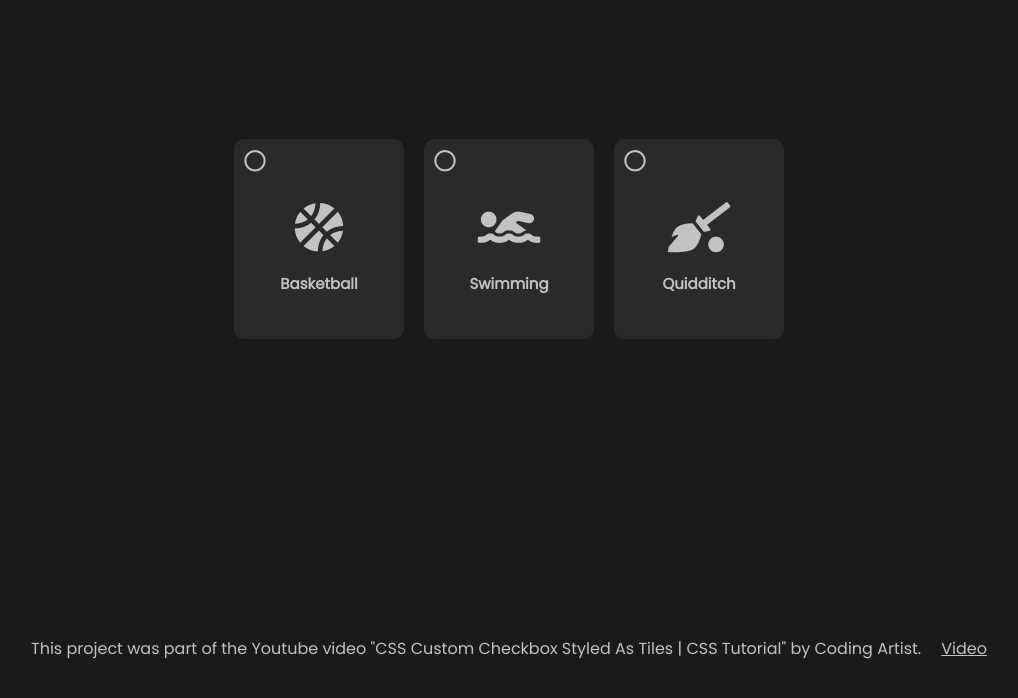
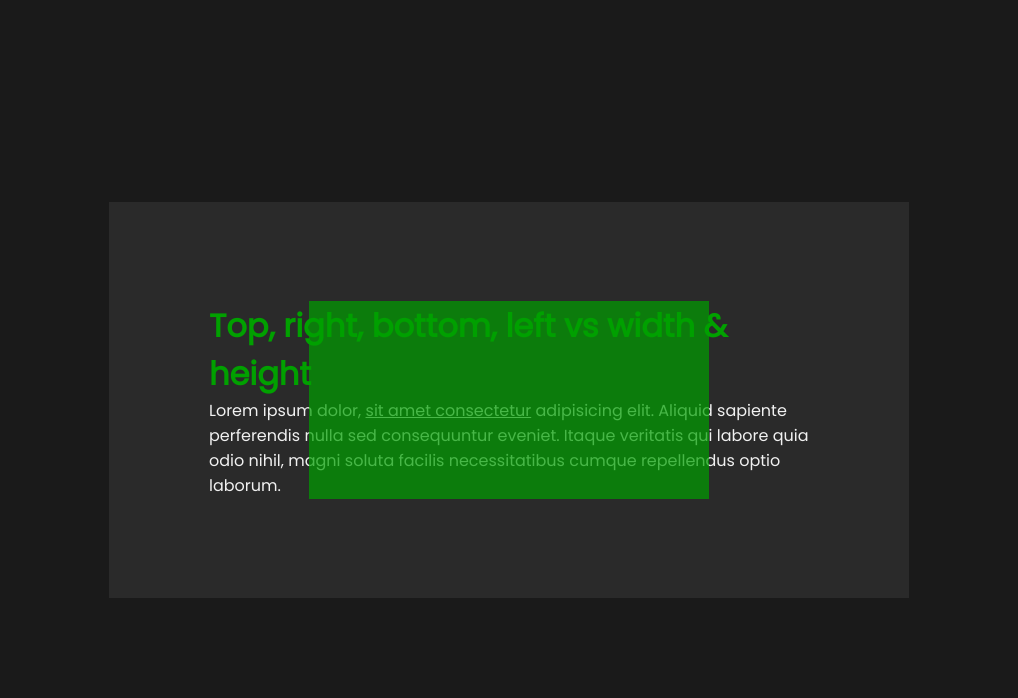
Before and after one commit to nitaicharan/Personal-CSS, a plain HTML site: page index.html in a window 1280 px wide. Shown: the whole page, without its empty margins (131-1149 px from the left). Drawn offline with Linux system fonts and the light colour scheme.

Commit message:
Width & Height vs. Positioning properies (top, right, bottom, left)

```diff
--- a/css/style.css
+++ b/css/style.css
@@ -1,4 +1,3 @@
-@charset "UTF-8";
 *,
 *:after,
 *:before {
@@ -10,72 +9,41 @@
 
 html {
   font-family: "Poppins", sans-serif;
+  font-size: 62.5%;
 }
 
 body {
+  font-size: 1.6rem;
   box-sizing: border-box;
-  color: #c2c2c2;
+  color: #f1f1f1;
   background-color: #1a1a1a;
 }
 
-main {
-  min-width: 100%;
-  height: 100vh;
-  display: flex;
-  align-items: center;
-  justify-content: center;
-  flex-wrap: wrap;
-  gap: 20px;
+.title {
+  color: #01a000;
 }
 
-section {
-  height: 200px;
-  width: 170px;
-  display: flex;
-  flex-direction: column;
-  justify-content: center;
+.content {
+  margin: 0 auto;
+  width: min(80rem);
+  margin-top: 50vh;
+  transform: translateY(-50%);
   position: relative;
   background-color: #2a2a2a;
-  border-radius: 10px;
-  overflow: hidden;
-  transition-duration: 0.2s;
-}
-section:hover {
-  transform: scale(1.1);
+  padding: 10rem;
 }
 
-input {
+.example {
   position: absolute;
-  height: 100%;
-  width: 100%;
-  padding: 10px;
-  appearance: none;
-}
-input::after {
-  content: "";
-  font-family: "Font Awesome 5 Free";
-  font-size: 22px;
-  font-weight: 400;
-}
-input:checked {
-  border-style: solid;
-  border-radius: 10px;
-}
-input:checked::after {
-  font-weight: 900;
-  content: "";
-}
-
-label {
-  font-size: 50px;
-  display: flex;
-  flex-direction: column;
-  align-items: center;
-}
-
-h6 {
-  font-size: 15px;
-  transform: translateY(20px);
+  width: 50%;
+  height: 50%;
+  top: 0;
+  left: 0;
+  right: 0;
+  bottom: 0;
+  margin: auto;
+  background-color: #01a000;
+  opacity: 70%;
 }
 
 /*# sourceMappingURL=style.css.map */
--- a/index.html
+++ b/index.html
@@ -17,33 +17,15 @@
 </head>
 
 <body>
-    <main>
-        <section>
-            <input type="checkbox" id="sport1">
-            <label for="sport1">
-                <i class="fas fa-basketball-ball"></i>
-                <h6>Basketball</h6>
-            </label>
-        </section>
-        <section>
-            <input type="checkbox" id="sport2">
-            <label for="sport2">
-                <i class="fas fa-swimmer"></i>
-                <h6>Swimming</h6>
-            </label>
-        </section>
-        <section>
-            <input type="checkbox" id="sport3">
-            <label for="sport3">
-                <i class="fas fa-quidditch"></i>
-                <h6>Quidditch</h6>
-            </label>
-        </section>
-        <p>
-          This project was part of the Youtube video "CSS Custom Checkbox Styled As Tiles | CSS Tutorial" by Coding Artist.
-        </p>
-        <p><a href="https://www.youtube.com/watch?v=mEr6OhH5qYg">Video</a></p>
-    </main>
+    <div class="content flow">
+
+        <div class="example"></div>
+
+        <h1 class="title">Top, right, bottom, left vs width & height</h1>
+        <p>Lorem ipsum dolor, <a href="#">sit amet consectetur</a> adipisicing elit. Aliquid sapiente perferendis nulla
+            sed consequuntur eveniet. Itaque veritatis qui labore quia odio nihil, magni soluta facilis necessitatibus
+            cumque repellendus optio laborum.</p>
+    </div>
 </body>
 
 </html>
```
